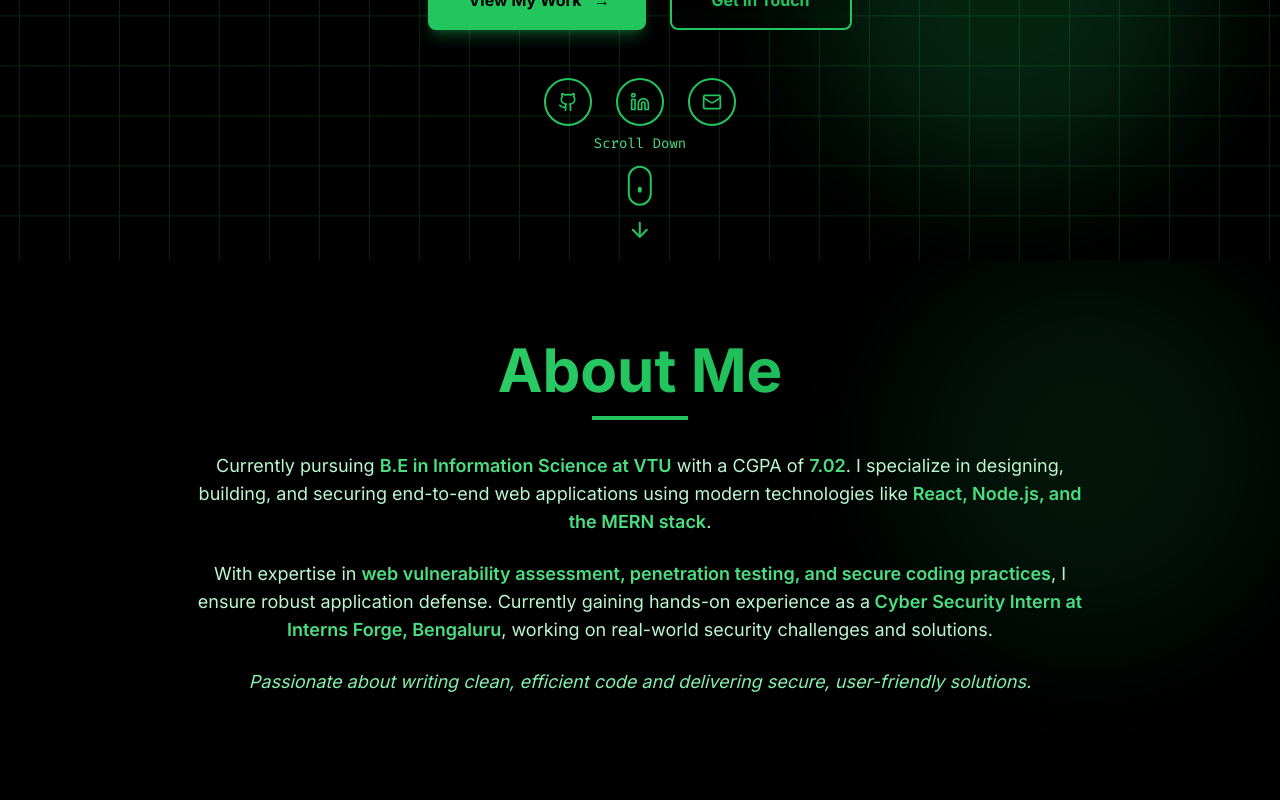
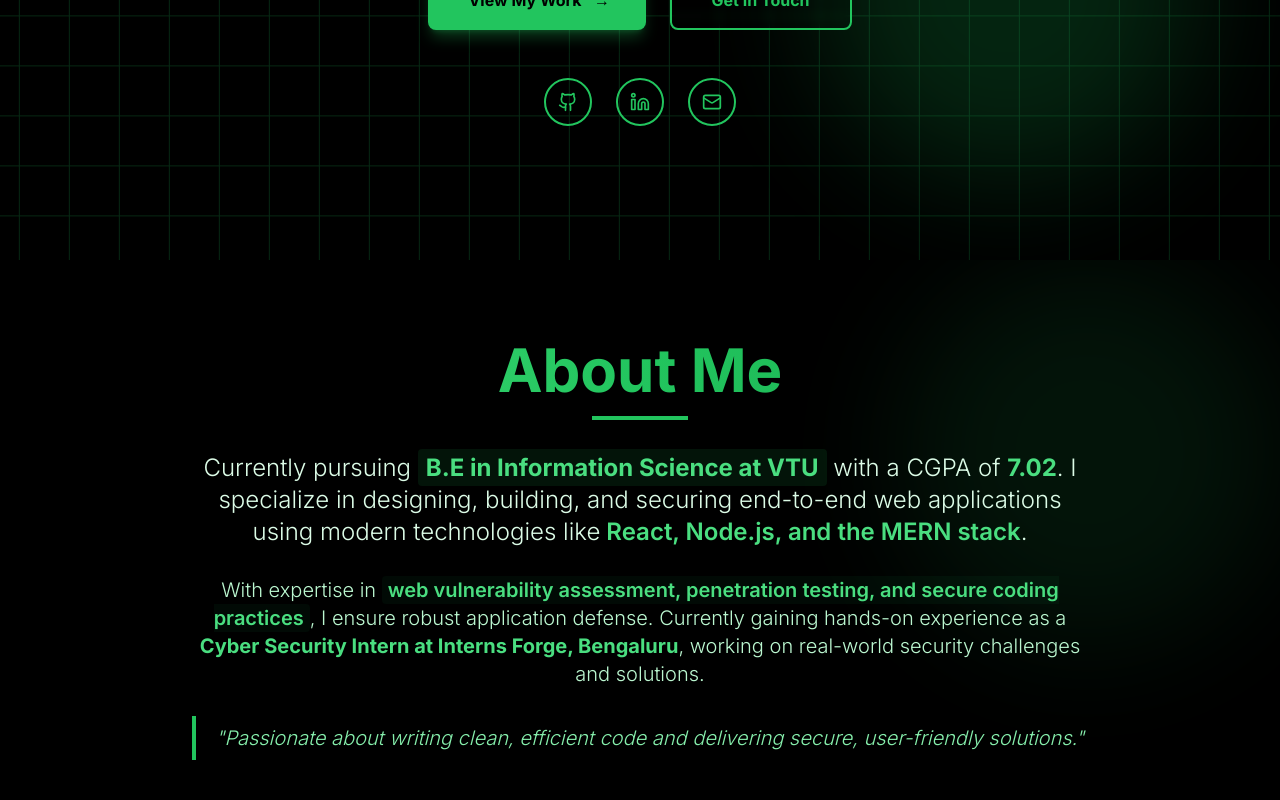
Before and after one commit to Mohsahal/portfolio, a React (Vite) app: page / in a window 1280 px wide. Shown: the part 540-1340 px from the top of the page. Built offline with nearby package versions, Linux system fonts and the light colour scheme.

Commit message:
bug fixed

```diff
--- a/src/components/About.jsx
+++ b/src/components/About.jsx
@@ -8,24 +8,32 @@ gsap.registerPlugin(ScrollTrigger)
 
 const About = () => {
   const sectionRef = useRef(null)
-  const isInView = useInView(sectionRef, { once: true, margin: '-100px' })
+  const cardsRef = useRef(null)
+  const isInView = useInView(sectionRef, { once: false, margin: '-50px' })
+  const cardsInView = useInView(cardsRef, { once: false, margin: '-100px' })
 
   useEffect(() => {
-    const cards = sectionRef.current.querySelectorAll('.feature-card')
+    if (!cardsRef.current) return
+    const cards = cardsRef.current.querySelectorAll('.feature-card')
+    if (cards.length === 0) return
 
-    gsap.from(cards, {
-      scrollTrigger: {
-        trigger: sectionRef.current,
-        start: 'top center',
-        end: 'bottom center',
-        toggleActions: 'play none none reverse',
-      },
-      y: 100,
-      opacity: 0,
-      stagger: 0.2,
-      duration: 1,
-      ease: 'power3.out',
-    })
+    const ctx = gsap.context(() => {
+      gsap.from(cards, {
+        scrollTrigger: {
+          trigger: cardsRef.current,
+          start: 'top 80%',
+          end: 'bottom 20%',
+          toggleActions: 'play none play reverse',
+        },
+        y: 50,
+        opacity: 0,
+        stagger: 0.15,
+        duration: 0.8,
+        ease: 'power2.out',
+      })
+    }, cardsRef)
+
+    return () => ctx.revert()
   }, [])
 
   const features = [
@@ -65,43 +73,41 @@ const About = () => {
         >
           <h2 className="text-3xl sm:text-4xl md:text-5xl lg:text-6xl font-bold mb-3 md:mb-4 text-gradient">About Me</h2>
           <div className="w-20 sm:w-24 h-1 bg-primary-500 mx-auto mb-6 md:mb-8"></div>
-          <div className="max-w-4xl mx-auto space-y-4 md:space-y-6">
-            {/* <p className="text-lg sm:text-xl md:text-2xl text-primary-100 font-semibold leading-relaxed">
-              Full Stack Developer & Cybersecurity Enthusiast
-            </p> */}
-            <p className="text-sm sm:text-base md:text-lg text-primary-200 leading-relaxed">
-              Currently pursuing <span className="text-primary-400 font-semibold">B.E in Information Science at VTU</span> with a CGPA of <span className="text-primary-400 font-semibold">7.02</span>.
+          <div className="max-w-4xl mx-auto space-y-5 md:space-y-7">
+            <p className="text-base sm:text-lg md:text-xl lg:text-2xl text-primary-100 leading-relaxed font-light">
+              Currently pursuing <span className="text-primary-400 font-bold bg-primary-500/10 px-2 py-1 rounded">B.E in Information Science at VTU</span> with a CGPA of <span className="text-primary-400 font-bold">7.02</span>.
               I specialize in designing, building, and securing end-to-end web applications using modern technologies like
               <span className="text-primary-400 font-semibold"> React, Node.js, and the MERN stack</span>.
             </p>
-            <p className="text-sm sm:text-base md:text-lg text-primary-200 leading-relaxed">
-              With expertise in <span className="text-primary-400 font-semibold">web vulnerability assessment, penetration testing, and secure coding practices</span>,
+            <p className="text-base sm:text-lg md:text-xl text-primary-200 leading-relaxed font-light">
+              With expertise in <span className="text-primary-400 font-semibold bg-primary-500/5 px-1.5 py-0.5 rounded">web vulnerability assessment, penetration testing, and secure coding practices</span>,
               I ensure robust application defense. Currently gaining hands-on experience as a
-              <span className="text-primary-400 font-semibold"> Cyber Security Intern at Interns Forge, Bengaluru</span>,
+              <span className="text-primary-400 font-bold"> Cyber Security Intern at Interns Forge, Bengaluru</span>,
               working on real-world security challenges and solutions.
             </p>
-            <p className="text-sm sm:text-base md:text-lg text-primary-300 italic">
-              Passionate about writing clean, efficient code and delivering secure, user-friendly solutions.
+            <p className="text-base sm:text-lg md:text-xl text-primary-300 italic font-light border-l-4 border-primary-500 pl-4 py-2">
+              "Passionate about writing clean, efficient code and delivering secure, user-friendly solutions."
             </p>
           </div>
         </motion.div>
 
         {/* Features Grid */}
-        <div className="grid grid-cols-1 sm:grid-cols-2 lg:grid-cols-4 gap-4 md:gap-6">
+        <div ref={cardsRef} className="grid grid-cols-1 sm:grid-cols-2 lg:grid-cols-4 gap-4 md:gap-6">
           {features.map((feature, index) => (
             <motion.div
               key={feature.title}
-              initial={{ opacity: 0, scale: 0.8 }}
-              animate={isInView ? { opacity: 1, scale: 1 } : {}}
-              transition={{ delay: index * 0.2, duration: 0.5 }}
-              whileHover={{ y: -10, scale: 1.05 }}
-              className="feature-card bg-dark-50 border border-primary-500/20 rounded-xl p-5 md:p-6 hover:border-primary-500/50 transition-all duration-300 group"
+              initial={{ opacity: 0, y: 30 }}
+              animate={cardsInView ? { opacity: 1, y: 0 } : { opacity: 0, y: 30 }}
+              transition={{ delay: index * 0.1, duration: 0.6, ease: 'easeOut' }}
+              whileHover={{ y: -8, scale: 1.03 }}
+              whileTap={{ scale: 0.98 }}
+              className="feature-card bg-dark-50 border border-primary-500/20 rounded-xl p-5 md:p-6 hover:border-primary-500/50 hover:shadow-lg hover:shadow-primary-500/20 transition-all duration-300 group cursor-pointer"
             >
-              <div className="w-14 h-14 md:w-16 md:h-16 bg-primary-500/10 rounded-lg flex items-center justify-center mb-3 md:mb-4 group-hover:bg-primary-500/20 transition-all duration-300">
-                <feature.icon className="w-7 h-7 md:w-8 md:h-8 text-primary-500" />
+              <div className="w-14 h-14 md:w-16 md:h-16 bg-primary-500/10 rounded-lg flex items-center justify-center mb-3 md:mb-4 group-hover:bg-primary-500/20 group-hover:scale-110 transition-all duration-300">
+                <feature.icon className="w-7 h-7 md:w-8 md:h-8 text-primary-500 group-hover:rotate-12 transition-transform duration-300" />
               </div>
-              <h3 className="text-lg md:text-xl font-bold text-primary-100 mb-2">{feature.title}</h3>
-              <p className="text-sm md:text-base text-primary-300">{feature.description}</p>
+              <h3 className="text-lg md:text-xl font-bold text-primary-100 mb-2 group-hover:text-primary-400 transition-colors">{feature.title}</h3>
+              <p className="text-sm md:text-base text-primary-300 leading-relaxed">{feature.description}</p>
             </motion.div>
           ))}
         </div>
--- a/src/components/Contact.jsx
+++ b/src/components/Contact.jsx
@@ -223,7 +223,7 @@ const Contact = () => {
               <div className="text-center">
                 <MapPin className="w-12 h-12 md:w-16 md:h-16 text-primary-500 mx-auto mb-3 md:mb-4" />
                 <p className="text-sm md:text-base text-primary-300">Map Integration</p>
-                <p className="text-primary-400 text-xs sm:text-sm mt-2">San Francisco, CA</p>
+                <p className="text-primary-400 text-xs sm:text-sm mt-2">Kerala, India</p>
               </div>
             </motion.div>
           </motion.div>
--- a/src/components/Hero.jsx
+++ b/src/components/Hero.jsx
@@ -154,7 +154,7 @@ const Hero = () => {
       </div>
 
       {/* Scroll Indicator */}
-      <motion.a
+      {/* <motion.a
         href="#about"
         initial={{ opacity: 0 }}
         animate={{ opacity: 1 }}
@@ -182,7 +182,7 @@ const Hero = () => {
           </div>
           <ArrowDown className="text-primary-500 w-5 h-5 sm:w-6 sm:h-6" />
         </motion.div>
-      </motion.a>
+      </motion.a> */}
     </section>
   );
 };
```
